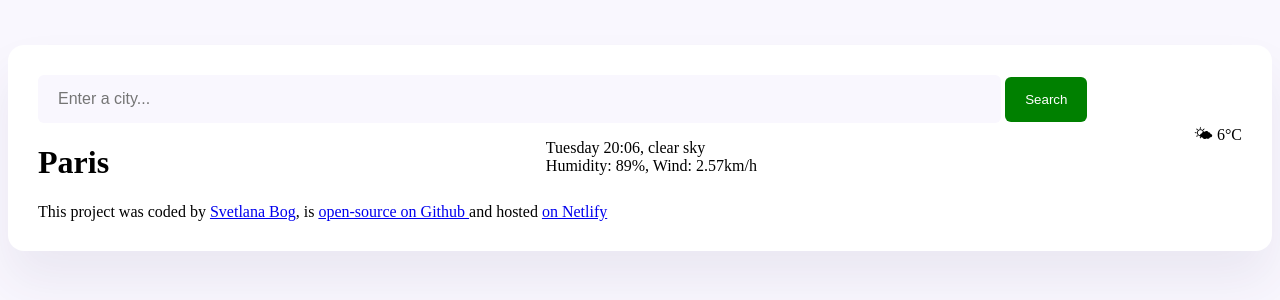
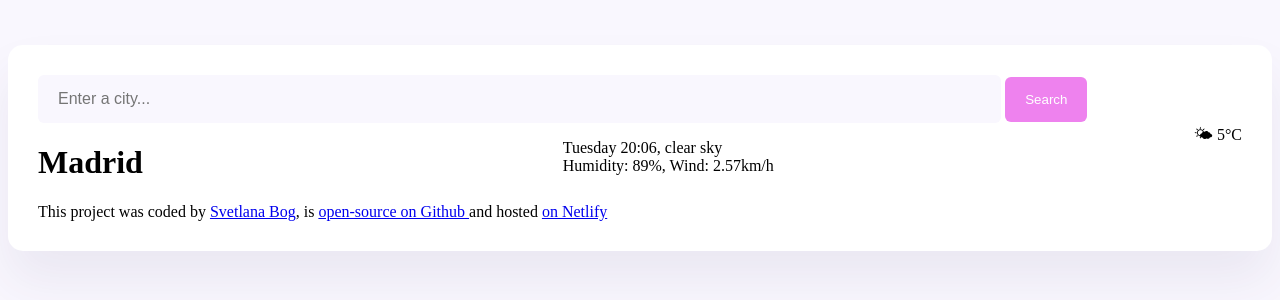
Before and after one commit to svetlanabog188419/Forecast_2025, a plain HTML site: page index.html in a window 1280 px wide. Drawn offline with Linux system fonts and the light colour scheme.

Commit message:
button violet

```diff
--- a/design/index.css
+++ b/design/index.css
@@ -5,7 +5,7 @@ body {background-color : #f9f7fe; }
     max-width: 600 px;
     margin: 45px auto;
     box-shadow: 0 30px 50px rgba(65, 50, 100, 0.08);
-    border-radius: 16px;
+    border-radius: 15px;
     padding: 30px;
   }
 
@@ -21,7 +21,7 @@ body {background-color : #f9f7fe; }
 
 
   .search-form-button {
-    background: green;
+    background: violet;
     border: none;
     border-radius: 6px;
     padding: 15px 20px;
--- a/index.html
+++ b/index.html
@@ -16,13 +16,13 @@
 </header>
     <main>
     <div class="weather-app-data">
-    <h1 class="weather-app-city" >Paris</h1>
+    <h1 class="weather-app-city" >Madrid</h1>
     <p class = "weather-app-detailes">
     Tuesday 20:06, clear sky <br/>
     Humidity: 89%, Wind: 2.57km/h
     </p>
 
-    <div>🌤 6°C</div>
+    <div>🌤 5°C</div>
 </div>
     </main>
     <footer>
```
